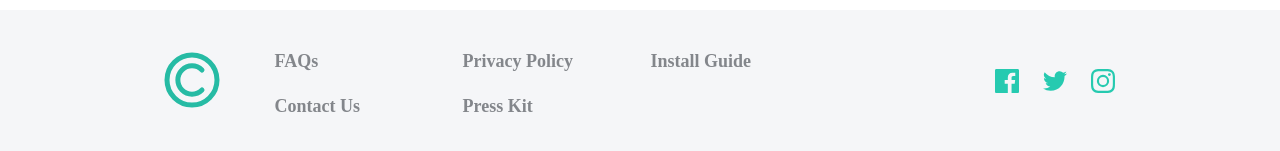
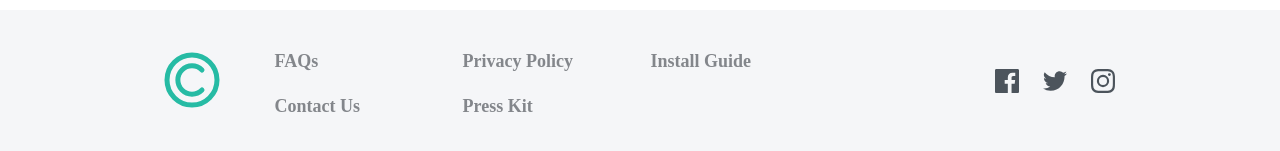
Before and after one commit to JCDMeira/clipboard-lp, a React (Create React App) app: page / in a window 1280 px wide. Shown: the part 3649-3800 px from the top of the page. Built offline with nearby package versions, Linux system fonts and the light colour scheme; a web font is replaced by a local one.

Commit message:
Fix: color footer icons

```diff
--- a/src/components/Footer/style.js
+++ b/src/components/Footer/style.js
@@ -90,10 +90,8 @@ export const FooterIcon = styled.div`
   align-items: center;
   margin-top: 1.9rem;
 
-  filter: invert(0.65) sepia(0.799) saturate(3.6) hue-rotate(121deg);
   img {
     :hover {
-      /* color: #26bba4; */
       filter: invert(0.65) sepia(0.799) saturate(3.6) hue-rotate(121deg);
     }
   }
```
